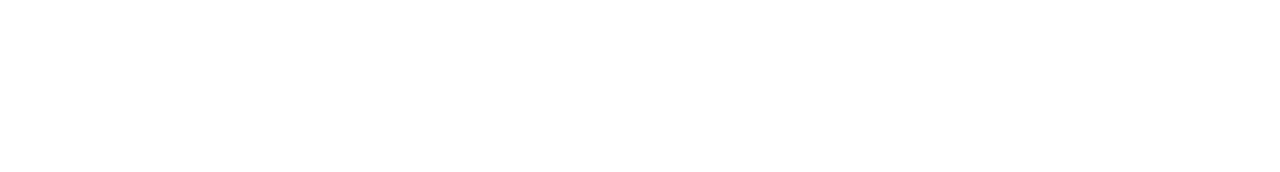
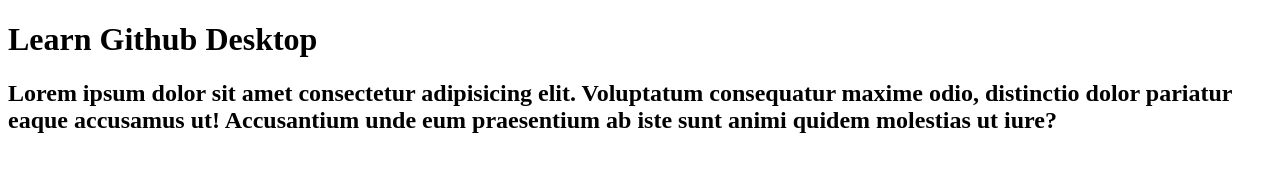
Before and after one commit to Wichayaphan/DevOps2-Mix, a plain HTML site: page Index.html in a window 1280 px wide. Drawn offline with Linux system fonts and the light colour scheme.

Commit message:
Update index.html in second branch
Update index.html in second branch

```diff
--- a/Index.html
+++ b/Index.html
@@ -8,5 +8,9 @@
 </head>
 <body>
 
+    <h1>Learn Github Desktop</h1>
+
+    <h2>Lorem ipsum dolor sit amet consectetur adipisicing elit. Voluptatum consequatur maxime odio, distinctio dolor pariatur eaque accusamus ut! Accusantium unde eum praesentium ab iste sunt animi quidem molestias ut iure?</h2>
+
 </body>
 </html>
```
